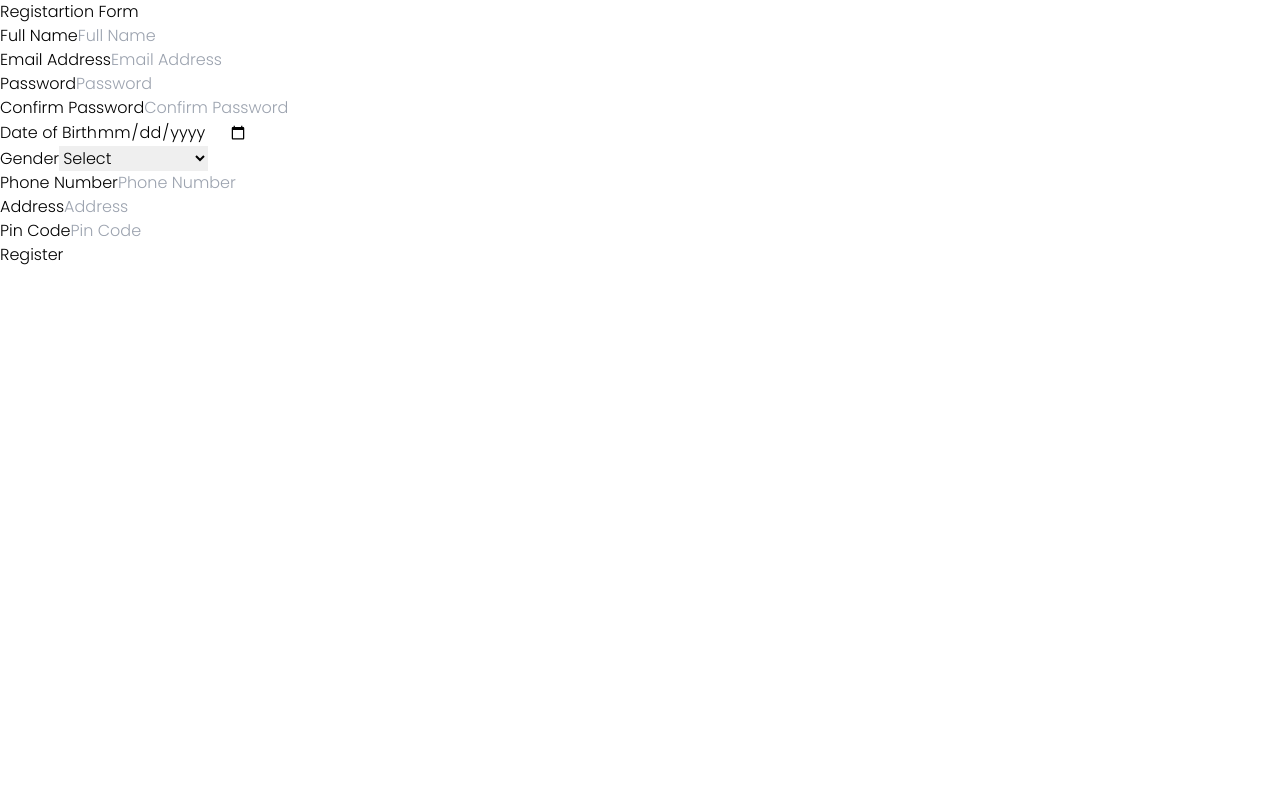
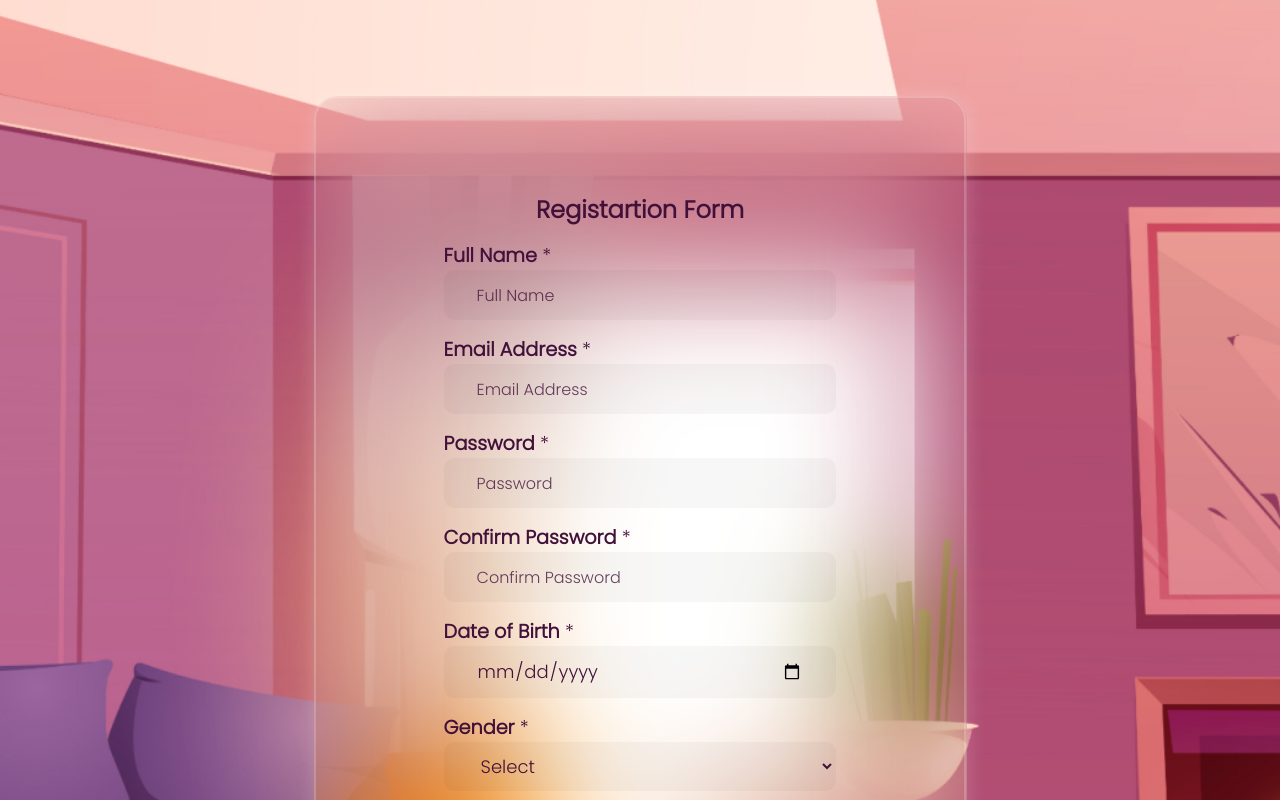
Before and after one commit to sahilhedau49/homeo-react, a React (Create React App) app: page /registration in a window 1280 px wide. Shown: the top 800 px of the page. Built offline with nearby package versions, Linux system fonts and the light colour scheme.

Commit message:
Registration form designing done

```diff
--- /dev/null
+++ b/src/components/Registration.css
@@ -0,0 +1,82 @@
+* {
+  font-family: "Poppins";
+}
+
+section {
+  width: 100vw;
+  height: 150vh;
+  background: url(/src/images/registration-bg.png);
+  background-size: cover;
+  background-repeat: no-repeat;
+}
+
+input,
+select {
+  width: 100%;
+  padding: 10px 2rem;
+  background: rgba(0, 0, 0, 0.03);
+  outline: none;
+  border: 1px solid transparent;
+  border-radius: 10px;
+}
+
+input:focus,
+select:focus {
+  border: 1px solid #222;
+}
+
+label {
+  margin-top: 2rem;
+  font-size: 1.2rem;
+  font-weight: bold;
+}
+
+h2,
+.form {
+  color: #41113a;
+}
+
+.form {
+  border: 2px solid rgba(255, 255, 255, 0.2);
+  box-shadow: 1px 1px 20px rgba(255, 255, 255, 0.2);
+}
+
+input::placeholder {
+  color: #41113a;
+  font-size: 1rem;
+  font-weight: normal;
+  opacity: 0.8;
+}
+
+input:-webkit-autofill,
+select:-webkit-autofill {
+  -webkit-text-fill-color: #41113a;
+  background: transparent;
+  transition: background-color 5000s ease-in-out 0s;
+}
+
+.btn {
+  display: block;
+  margin-top: 3rem;
+  padding: 5px 40px;
+  background: #5a33e5;
+  font-weight: 400;
+  font-size: 1.12rem;
+  border-radius: 8px;
+  color: #ffffff;
+  border: 2px solid #5a33e5;
+  transition: 0.2s;
+  cursor: pointer;
+  margin-left: auto;
+  margin-right: auto;
+}
+
+.btn:hover {
+  border: 2px solid #3700ff;
+  background: transparent;
+  color: #2a00c4;
+}
+
+span {
+  font-weight: normal;
+}
--- a/src/components/Registration.js
+++ b/src/components/Registration.js
@@ -1,37 +1,56 @@
 import React from "react";
+import "./Registration.css";
 
 const Registration = () => {
   return (
-    <section>
-      <div className="form">
-        <h2>Registartion Form</h2>
+    <section className="p-24">
+      <div className="form w-[60%] mx-auto text-lg backdrop-blur-3xl py-24 px-32 rounded-3xl ">
+        <h2 className="text-center text-2xl font-bold ">Registartion Form</h2>
         <form>
-          <div className="full-name">
-            <label>Full Name</label>
+          <div className="full-name mt-4">
+            <label>
+              Full Name <span>*</span>
+            </label>
+            <br />
             <input type="text" placeholder="Full Name" required></input>
           </div>
-          <div className="email-address">
-            <label>Email Address</label>
+          <div className="email-address mt-4">
+            <label>
+              Email Address <span>*</span>
+            </label>
+            <br />
             <input type="email" placeholder="Email Address" required></input>
           </div>
-          <div className="password">
-            <label>Password</label>
+          <div className="password mt-4">
+            <label>
+              Password <span>*</span>
+            </label>
+            <br />
             <input type="password" placeholder="Password" required></input>
           </div>
-          <div className="confirm-password">
-            <label>Confirm Password</label>
+          <div className="confirm-password mt-4">
+            <label>
+              Confirm Password <span>*</span>
+            </label>
+            <br />
             <input
               type="password"
               placeholder="Confirm Password"
               required
             ></input>
           </div>
-          <div className="dob">
-            <label>Date of Birth</label>
+          <div className="dob mt-4">
+            <label>
+              Date of Birth <span>*</span>
+            </label>
+            <br />
             <input type="date" placeholder="Date of Birth" required></input>
           </div>
-          <div className="gender">
-            <label>Gender</label>
+          <div className="gender mt-4">
+            <label>
+              Gender <span>*</span>
+            </label>
+            <br />
             <select id="gender" placeholder="Gender">
               <option>Select</option>
               <option value="male">Male</option>
@@ -39,19 +58,30 @@ const Registration = () => {
               <option value="prefer-not-to-say">Prefer not to say</option>
             </select>
           </div>
-          <div className="phone-no">
-            <label>Phone Number</label>
+          <div className="phone-no mt-4">
+            <label>
+              Phone Number <span>*</span>
+            </label>
+            <br />
             <input type="number" placeholder="Phone Number" required></input>
           </div>
-          <div className="address">
-            <label>Address</label>
+          <div className="address mt-4">
+            <label>
+              Address <span>*</span>
+            </label>
+            <br />
             <input type="text" placeholder="Address" required></input>
           </div>
-          <div className="pin-code">
-            <label>Pin Code</label>
+          <div className="pin-code mt-4">
+            <label>
+              Pin Code <span>*</span>
+            </label>
+            <br />
             <input type="number" placeholder="Pin Code" required></input>
           </div>
-          <button type="submit">Register</button>
+          <button type="submit" className="btn">
+            Register
+          </button>
         </form>
       </div>
     </section>
```
Also changed, not shown: src/images/registration-bg.png (added).
